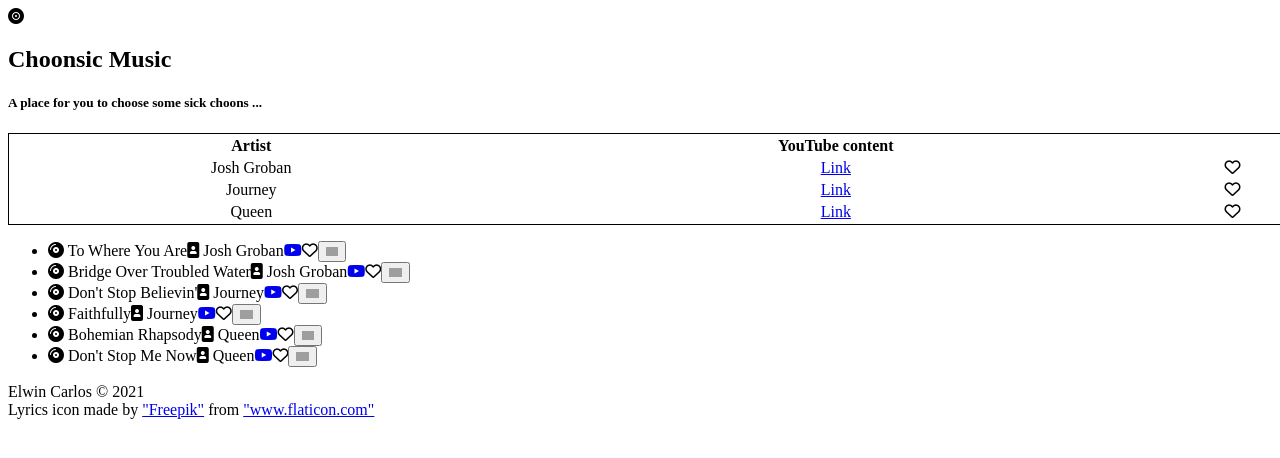
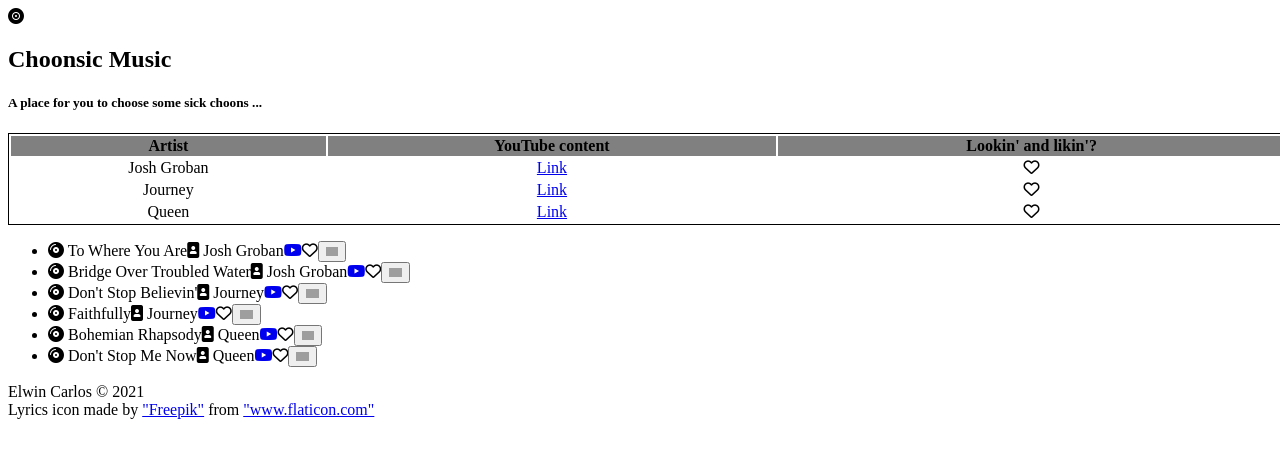
Before and after one commit to ecarlos09/ee-music-app, a React app: page / in a window 1280 px wide. Shown: the top 458 px of the page. Built offline with nearby package versions, Linux system fonts and the light colour scheme; grey boxes are pictures that could not be loaded.

Commit message:
add background colour to table header

```diff
--- a/src/components/Artists/index.js
+++ b/src/components/Artists/index.js
@@ -21,10 +21,11 @@
 
     return (
         <table style = {{border: "1px solid black", width:"100vw", textAlign: "center"}}>
-            <thead>
+            <thead style = {{backgroundColor:"grey"}}>
                 <tr>
                     <th>Artist</th>
                     <th>YouTube content</th>
+                    <th>Lookin' and likin'?</th>
                 </tr>
             </thead>
             <tbody>
```
